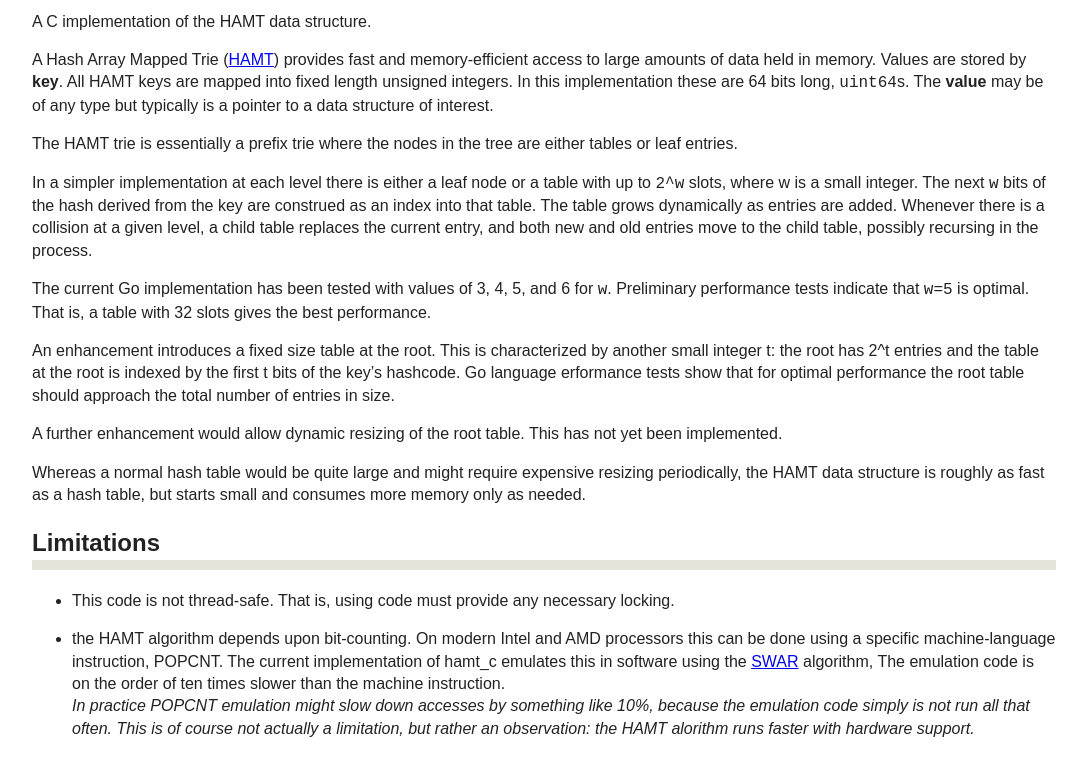
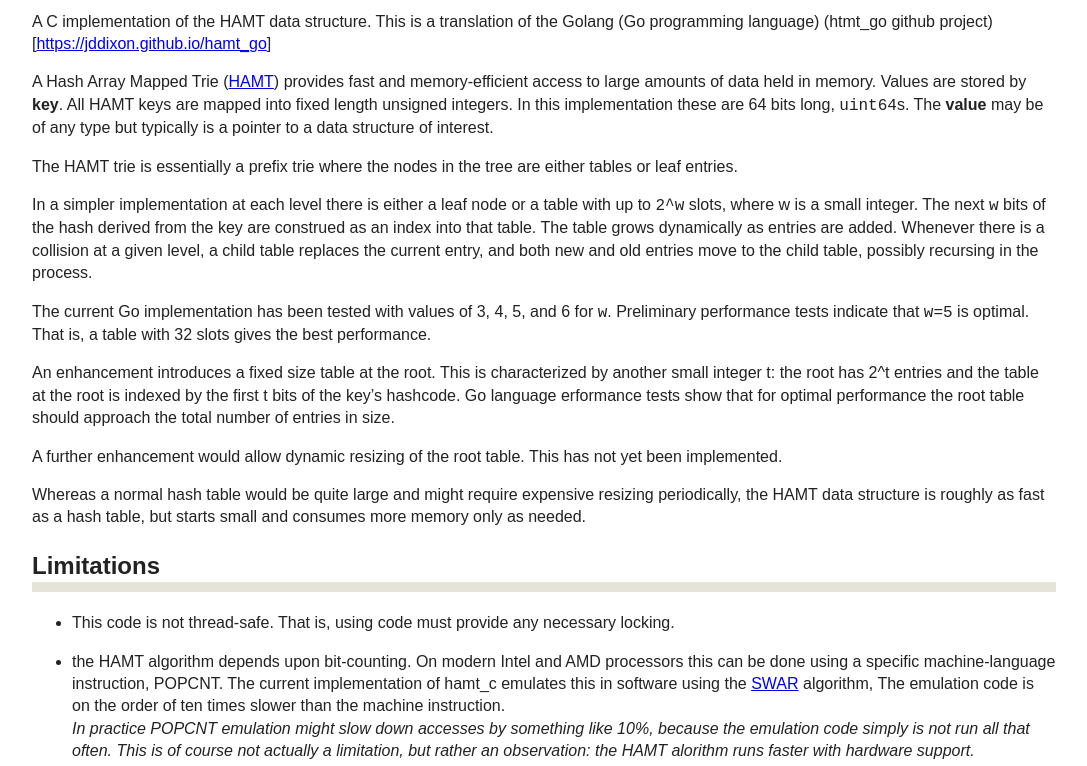
Before and after one commit to jddixon/hamt_c, a plain HTML site: page index.html in a window 1280 px wide. Shown: the part 77-843 px from the top of the page, without its empty margins (96-1183 px from the left). Drawn offline with Linux system fonts and the light colour scheme.

Commit message:
ghp: updating license and index.html

```diff
--- a/index.html
+++ b/index.html
@@ -11,7 +11,9 @@
 <div class="content">
 <h1>hamt_c</h1>
 
-<p>A C implementation of the HAMT data structure.</p>
+<p>A C implementation of the HAMT data structure.  This is a translation
+of the Golang (Go programming language)
+(htmt_go github project)[<a href="https://jddixon.github.io/hamt_go">https://jddixon.github.io/hamt_go</a>]</p>
 
 <p>A Hash Array Mapped Trie (<a href="http://infoscience.epfl.ch/record/64398/files/idealhashtrees.pdf">HAMT</a>)
 provides fast and memory-efficient access to large amounts of data held
```
Also changed, not shown: LICENSE.html (+1 -1 lines).
